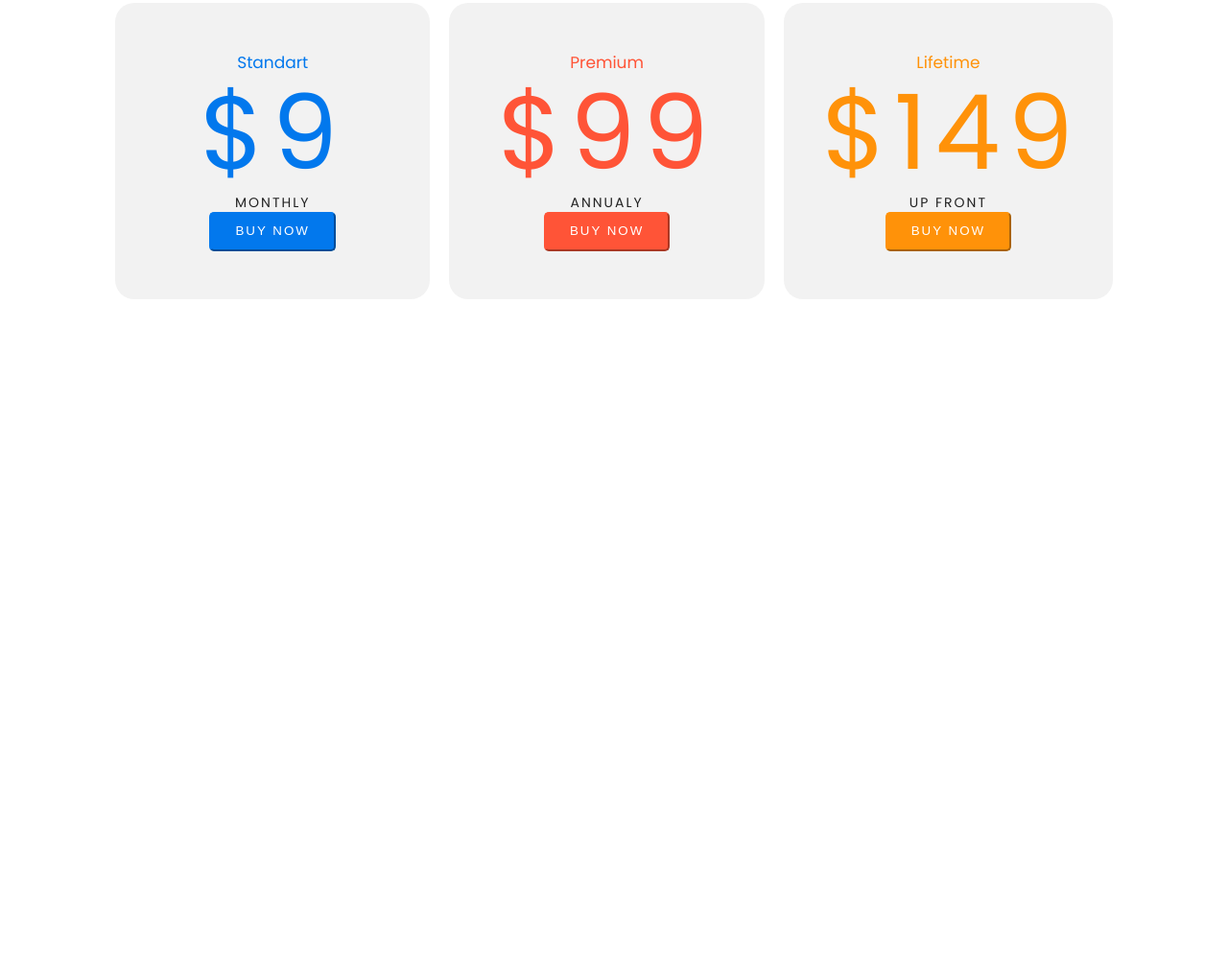
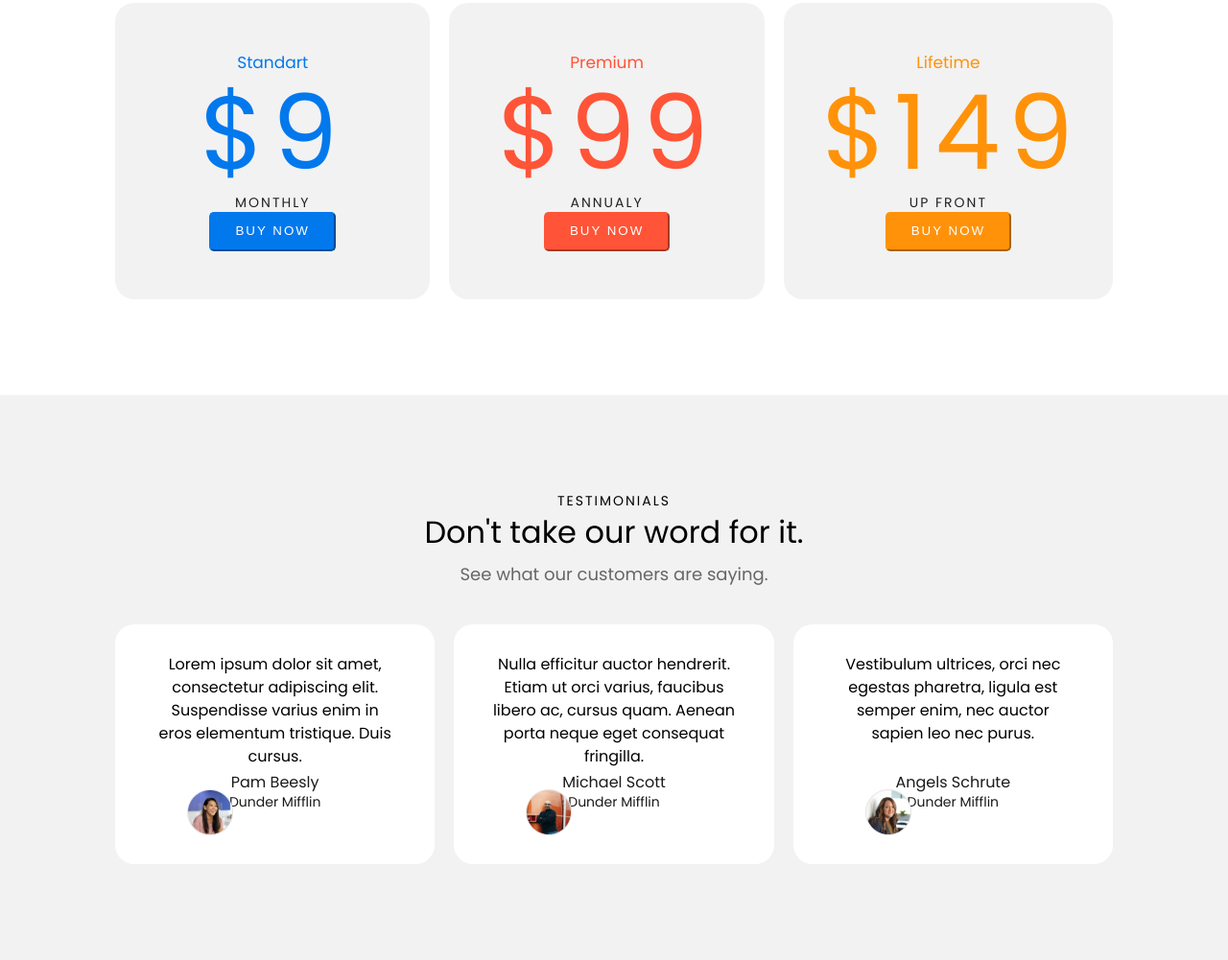
Before and after one commit to DiKhomiak/home-work5, a plain HTML site: page index.html in a window 1280 px wide. Shown: the part 5949-6950 px from the top of the page at 96% size. Before the commit the page ends 6361 px from the top, so only its background shows below. Drawn offline with Linux system fonts and the light colour scheme; files whose address does not match are found by name.

Commit message:
add section testimonials

```diff
--- a/index.html
+++ b/index.html
@@ -311,5 +311,56 @@
         </div>
       </div>
     </section>
+    <section class="section__testimonials">
+      <div class="section__testimonials__container">
+        <div class="section__testimonials__text">
+          <p>Testimonials</p>
+          <p>Don't take our word for it.</p>
+          <p>See what our customers are saying.</p>
+        </div>
+        <div class="section__testimonials__blocks">
+          <div>
+            <p class="customer__feedback">
+              Lorem ipsum dolor sit amet, consectetur adipiscing elit.
+              Suspendisse varius enim in eros elementum tristique. Duis cursus.
+            </p>
+            <p class="customer__name">Pam Beesly</p>
+            <p class="customer__company">Dunder Mifflin</p>
+            <img
+              class="customer__photo"
+              src="./assets/customers/pam.png"
+              alt=""
+            />
+          </div>
+          <div>
+            <p class="customer__feedback">
+              Nulla efficitur auctor hendrerit. Etiam ut orci varius, faucibus
+              libero ac, cursus quam. Aenean porta neque eget consequat
+              fringilla.
+            </p>
+            <p class="customer__name">Michael Scott</p>
+            <p class="customer__company">Dunder Mifflin</p>
+            <img
+              class="customer__photo"
+              src="./assets/customers/mike.png"
+              alt=""
+            />
+          </div>
+          <div>
+            <p class="customer__feedback">
+              Vestibulum ultrices, orci nec egestas pharetra, ligula est semper
+              enim, nec auctor sapien leo nec purus.
+            </p>
+            <p class="customer__name">Angels Schrute</p>
+            <p class="customer__company">Dunder Mifflin</p>
+            <img
+              class="customer__photo"
+              src="./assets/customers/angels.png"
+              alt=""
+            />
+          </div>
+        </div>
+      </div>
+    </section>
   </body>
 </html>
--- a/styles.css
+++ b/styles.css
@@ -321,8 +321,7 @@ button {
   text-align: center;
   background: #ffffff;
 }
-.section__pricing__container {
-}
+
 .section__pricing__text {
   margin: 0px 300px 40px;
 }
@@ -390,3 +389,62 @@ button {
   text-transform: uppercase;
   color: #222222;
 }
+.section__testimonials {
+  padding: 100px 120px;
+  font-family: "Poppins";
+  font-style: normal;
+  font-weight: 400;
+  text-align: center;
+  background: #f2f2f2;
+}
+.section__testimonials__text {
+  margin: 0px 300px 40px;
+}
+.section__testimonials__blocks {
+  display: flex;
+  gap: 20px;
+}
+.section__testimonials__text p:first-child {
+  font-size: 14px;
+  line-height: 20px;
+  letter-spacing: 2px;
+  text-transform: uppercase;
+}
+.section__testimonials__text p:nth-child(2) {
+  font-size: 32px;
+  line-height: 36px;
+  margin: 5px 0px 14px;
+}
+.section__testimonials__text p:nth-child(3) {
+  font-size: 18px;
+  line-height: 24px;
+  color: #666666;
+}
+.section__testimonials__blocks div {
+  background: #ffffff;
+  border-radius: 20px;
+  padding: 30px 40px;
+  width: 33%;
+  position: relative;
+}
+.customer__feedback {
+  font-size: 16px;
+  line-height: 24px;
+  height: 50%;
+}
+.customer__name {
+  margin-top: 30px;
+  font-size: 16px;
+  line-height: 20px;
+  color: #1b1a1a;
+}
+.customer__company {
+  font-size: 14px;
+  line-height: 20px;
+  color: #1b1a1a;
+}
+.customer__photo {
+  position: absolute;
+  left: 75px;
+  bottom: 30px;
+}
```
Also changed, not shown: assets/customers/angels.png (added), assets/customers/mike.png (added), assets/customers/pam.png (added).
